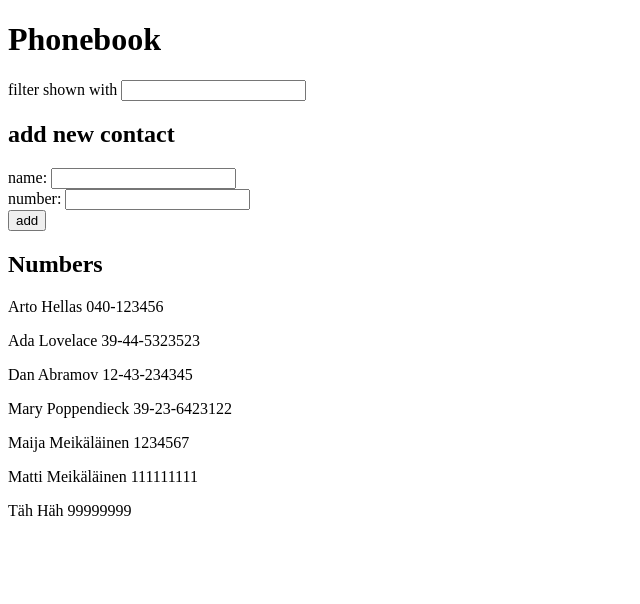
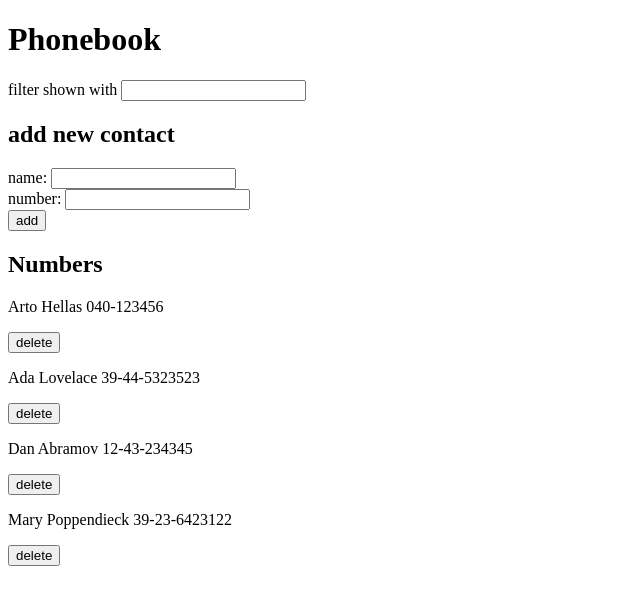
Before and after one commit to suuranna/fullstack-tehtavat-2023k, a React (Create React App) app in the folder osa2/puhelinluettelo/: page / in a window 1280 px wide. Shown: the top 604 px of the page, without its empty margins (0-640 px from the left). Built offline with nearby package versions, Linux system fonts and the light colour scheme; data requests are answered from the project's data file.

Commit message:
tehtävä 2.14 tehty

```diff
--- a/osa2/puhelinluettelo/db.json
+++ b/osa2/puhelinluettelo/db.json
@@ -1,5 +1,5 @@
 {
-  "persons": [
+    "persons":[
       {
         "name": "Arto Hellas",
         "number": "040-123456",
@@ -19,21 +19,6 @@
         "name": "Mary Poppendieck",
         "number": "39-23-6423122",
         "id": 4
-    },
-    {
-      "name": "Maija Meikäläinen",
-      "number": "1234567",
-      "id": 5
-    },
-    {
-      "name": "Matti Meikäläinen",
-      "number": "111111111",
-      "id": 6
-    },
-    {
-      "name": "Täh Häh",
-      "number": "99999999",
-      "id": 7
       }
     ]
   }
--- a/osa2/puhelinluettelo/src/App.js
+++ b/osa2/puhelinluettelo/src/App.js
@@ -6,15 +6,17 @@
   return (
     <div>
       <h2>Numbers</h2>
-      {props.persons.map(person => <Number key={person.name} person={person} /> )}
+        {props.persons.map(person => <Number key={person.name} person={person} /> )}
     </div>
-
   )
 }
 
 const Number = (props) => {
   return (
-    <p>{props.person.name} {props.person.number}</p>
+    <div>
+      <p>{props.person.name} {props.person.number}</p>
+      <button onClick={() => props.removePerson(props.person.id)}>delete</button>
+    </div>
   )
 }
 
@@ -91,6 +93,17 @@
     setShowAll(event.target.value)
   }
 
+  const removePerson = (id) => {
+    if (window.confirm('Delete person with id ' + id)) {
+      personService.remove(id)
+      personService
+        .getAll()
+        .then(response => {
+          setPersons(persons.map(person => person.id !== id ? person : response.data))
+        })
+    }
+  }
+
   const numbersToShow = showAll === ''
     ? persons
     : persons.filter(person => person.name.toLowerCase().includes(showAll.toLowerCase()))
@@ -102,7 +115,15 @@
 
       <h2>add new contact</h2>
       <NewContact addNewPerson={addNewPerson} newName={newName} newNumber={newNumber} handleNameChange={handleNameChange} handleNumberChange={handleNumberChange} />
-      <Numbers persons={numbersToShow}/>
+      <h2>Numbers</h2>
+      <div>
+        {numbersToShow.map(person =>
+          <Number
+            key={person.id}
+            person={person}
+            removePerson={() => removePerson(person.id)}/>
+        )}
+      </div>
     </div>
   )
 
--- a/osa2/puhelinluettelo/src/services/persons.js
+++ b/osa2/puhelinluettelo/src/services/persons.js
@@ -9,4 +9,8 @@
     return axios.post(baseUrl, personObject)
 }
 
-export default {getAll, create}
+const remove = id => {
+    return axios.delete(`${baseUrl}/${id}`)
+}
+
+export default {getAll, create, remove}
```
Lines whose indentation alone changed are shown as unchanged.
